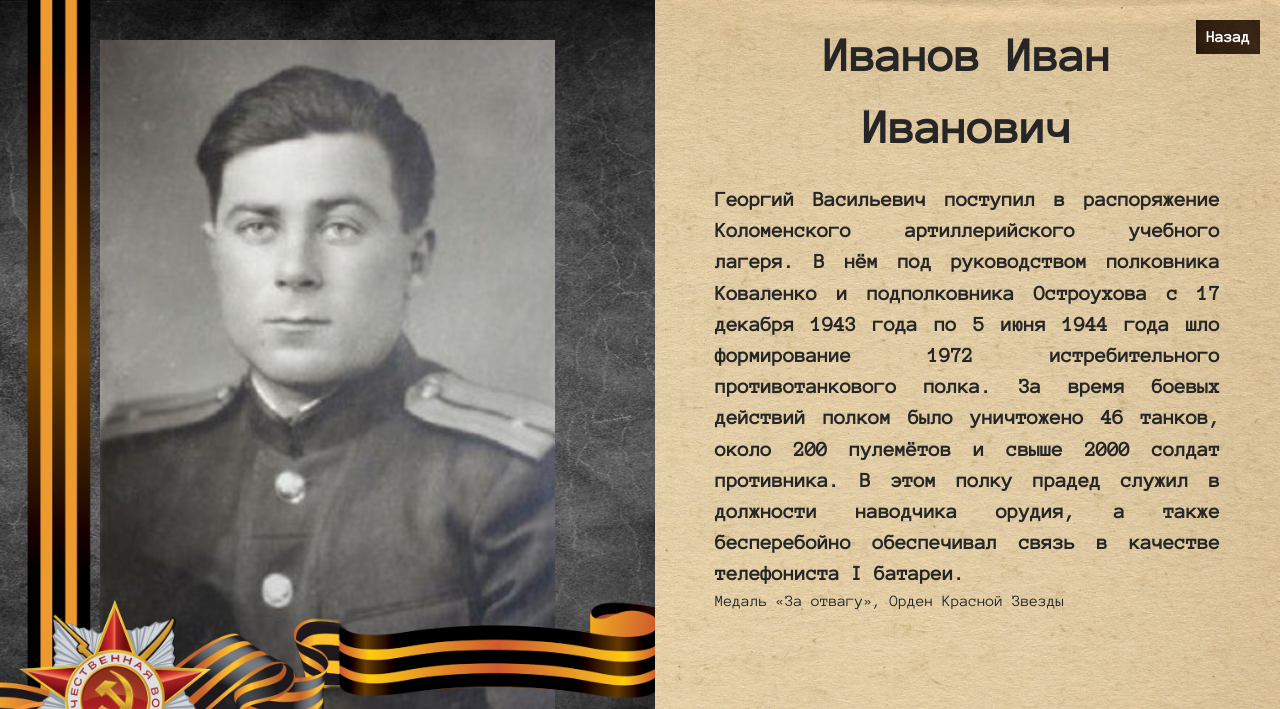
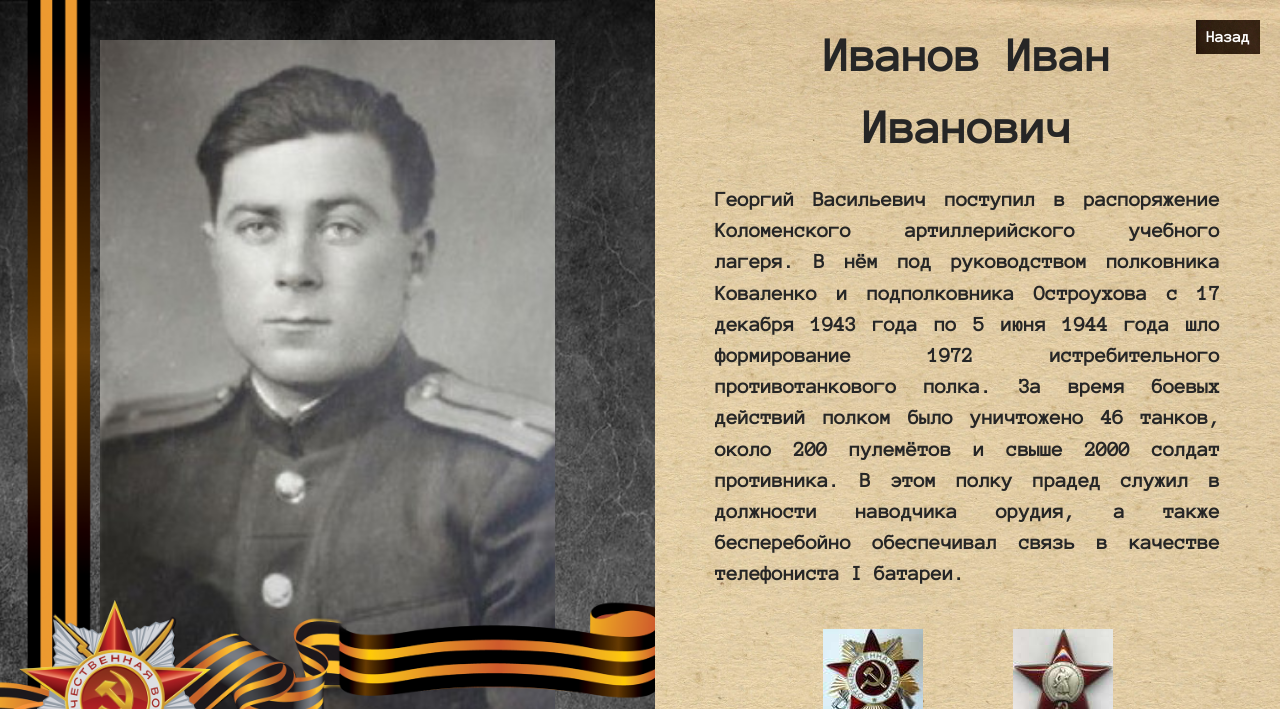
Before and after one commit to bobr-ik/pummemory.v2, a PHP site: page /person/index2.html in a window 1280 px wide. Shown: the top 709 px of the page. Run offline with PHP 8.4, Linux system fonts and the light colour scheme.

Commit message:
added rewards

```diff
--- a/frontend/person/index2.html
+++ b/frontend/person/index2.html
@@ -29,11 +29,13 @@
 
 
     <div class="main_content">
-        <div class="section_1">
+        <div class="section_1_div">
             <img src="../src/frame3.jpg" alt="" class="frame">
-            <img class="avatar" id="avatar" src="../src/photo.jpg">
-            <img class="new_frame" src="../src/new_frame.png" alt="">
+            <div class="section_1">
+                <img class="avatar" id="avatar" src="../src/photo.jpg">
+                <img class="new_frame" src="../src/new_frame.png" alt="">
 
+            </div>
         </div>
 
         <div class="section_2">
--- a/frontend/person/person.js
+++ b/frontend/person/person.js
@@ -16,7 +16,32 @@ const personData = {
     id: 1,
     name: "Иванов Иван Иванович",
     biography: "Георгий Васильевич поступил в распоряжение Коломенского артиллерийского учебного лагеря. В нём под руководством полковника Коваленко и подполковника Остроухова с 17 декабря 1943 года по 5 июня 1944 года шло формирование 1972 истребительного противотанкового полка. За время боевых действий полком было уничтожено 46 танков, около 200 пулемётов и свыше 2000 солдат противника. \nВ этом полку прадед служил в должности наводчика орудия, а также бесперебойно обеспечивал связь в качестве телефониста I батареи.",
-    rewards: "Медаль «За отвагу», Орден Красной Звезды",
+    rewards: [
+        {
+            name: "Орден Отечественной Войны",
+            image: "../src/reward.jpg"
+        },
+        {
+            name: "Орден Красной Звезды",
+            image: "../src/reward2.jpg"
+        },
+        {
+            name: "Орден Суворова",
+            image: "../src/reward1.jpg"
+        },
+        {
+            name: "Орден Отечественной Войны",
+            image: "../src/reward.jpg"
+        },
+        {
+            name: "Орден Красной Звезды",
+            image: "../src/reward2.jpg"
+        },
+        {
+            name: "Орден Суворова",
+            image: "../src/reward1.jpg"
+        }
+    ],
     avatar: "../src/photo.jpg",
     years: [
         {
@@ -216,7 +241,13 @@ function initPage() {
     name_elem.textContent = personData.name;
     avatar_elem.src = personData.avatar;
     biography_elem.textContent = personData.biography;
-    rewards_elem.textContent = personData.rewards;
+
+    personData.rewards.forEach(reward => {
+        const reward_elem = document.createElement('div');
+        reward_elem.classList.add('reward');
+        reward_elem.innerHTML = `<img src="${reward.image}" alt="${reward.name}"> <p class="reward_name">${reward.name}</p>`;
+        rewards_elem.appendChild(reward_elem);
+    });
 
     const map = createMap();
     year_buttons = []
--- a/frontend/person/person2.css
+++ b/frontend/person/person2.css
@@ -43,6 +43,19 @@ body{
     grid-template-columns:min-content auto;
     /* padding: 0 40px; */
 
+    .section_1_div{
+        height: 100%;
+        width: fit-content;
+        position: relative;
+        .frame{
+            position: absolute;
+            left: -40px;
+            top: 0;
+            height: calc(100%);
+            width: calc(100% + 40px);
+            background-color: rgba(255, 255, 255, 0);
+        }
+    }
     .section_1{
         padding: 20px;
         width: fit-content;
@@ -63,14 +76,7 @@ body{
             z-index: 1;
 
         }
-        .frame{
-            position: absolute;
-            left: -40px;
-            top: 0;
-            height: calc(100vh);
-            width: calc(100% + 40px);
-            background-color: rgba(255, 255, 255, 0);
-        }
+
         .new_frame{
             position: absolute;
             left: 0px;
@@ -108,6 +114,41 @@ body{
             align-items: center;
             flex-wrap: wrap;
             color: #262626;
+        }
+
+        .rewards{
+            padding-top: 20px;
+            font-size: 1.3rem;
+            font-weight: 700;
+            text-align:justify;
+            display: flex;
+            justify-content: center;
+            align-items: center;
+            flex-wrap: wrap;
+            color: #262626;
+
+            .reward{
+                padding: 10px;
+                margin: 10px;
+                width: fit-content;
+                text-align: center;
+                align-self: stretch;
+                display: flex;
+                flex-direction: column;
+                align-items: center;
+
+                p{
+                    align-self: flex-end;
+                    justify-self: flex-end;
+                    max-width: 150px;
+                }
+                img{
+                    width: 100px;
+                    height: 100px;
+                    object-fit: cover;
+                    object-position: bottom;
+                }
+            }
         }
     }
 
```
Also changed, not shown: frontend/src/reward.jpg (added), frontend/src/reward1.jpg (added), frontend/src/reward2.jpg (added).
